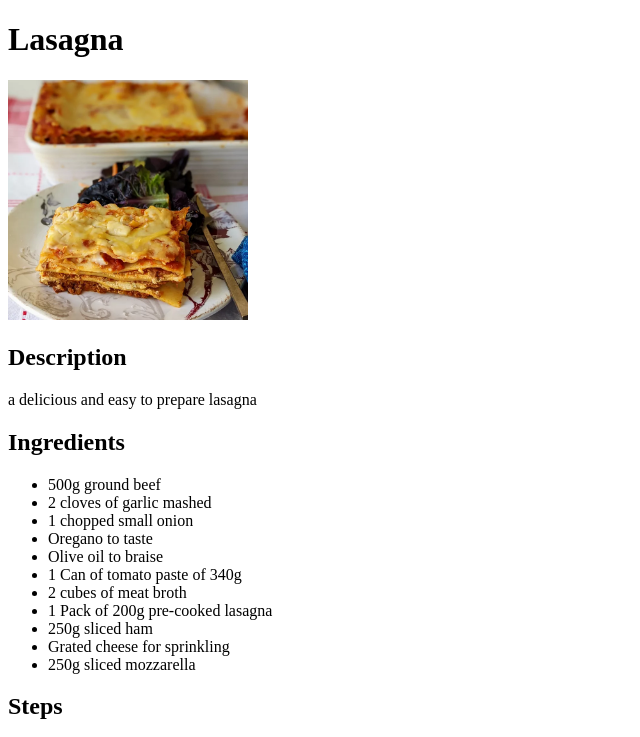
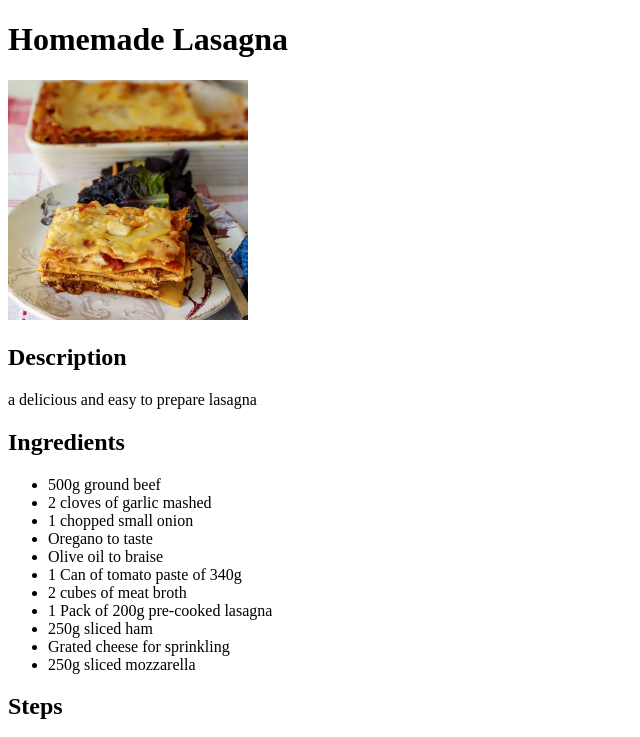
Before and after one commit to vinimoura23/odin-recipes, a plain HTML site: page recipes/lasagna.html in a window 1280 px wide. Shown: the top 737 px of the page, without its empty margins (0-640 px from the left). Drawn offline with Linux system fonts and the light colour scheme.

Commit message:
lasagna title fixed

```diff
--- a/recipes/lasagna.html
+++ b/recipes/lasagna.html
@@ -6,7 +6,7 @@
     <title>Homemade Lasagna</title>
 </head>
 <body>
-    <h1>Lasagna</h1>
+    <h1>Homemade Lasagna</h1>
     <img src="../imgs/lasagna.webp" alt="a lasagna image" width="240px" height="240px">
     <h2>Description</h2>
     <p>a delicious and easy to prepare lasagna</p>
```
